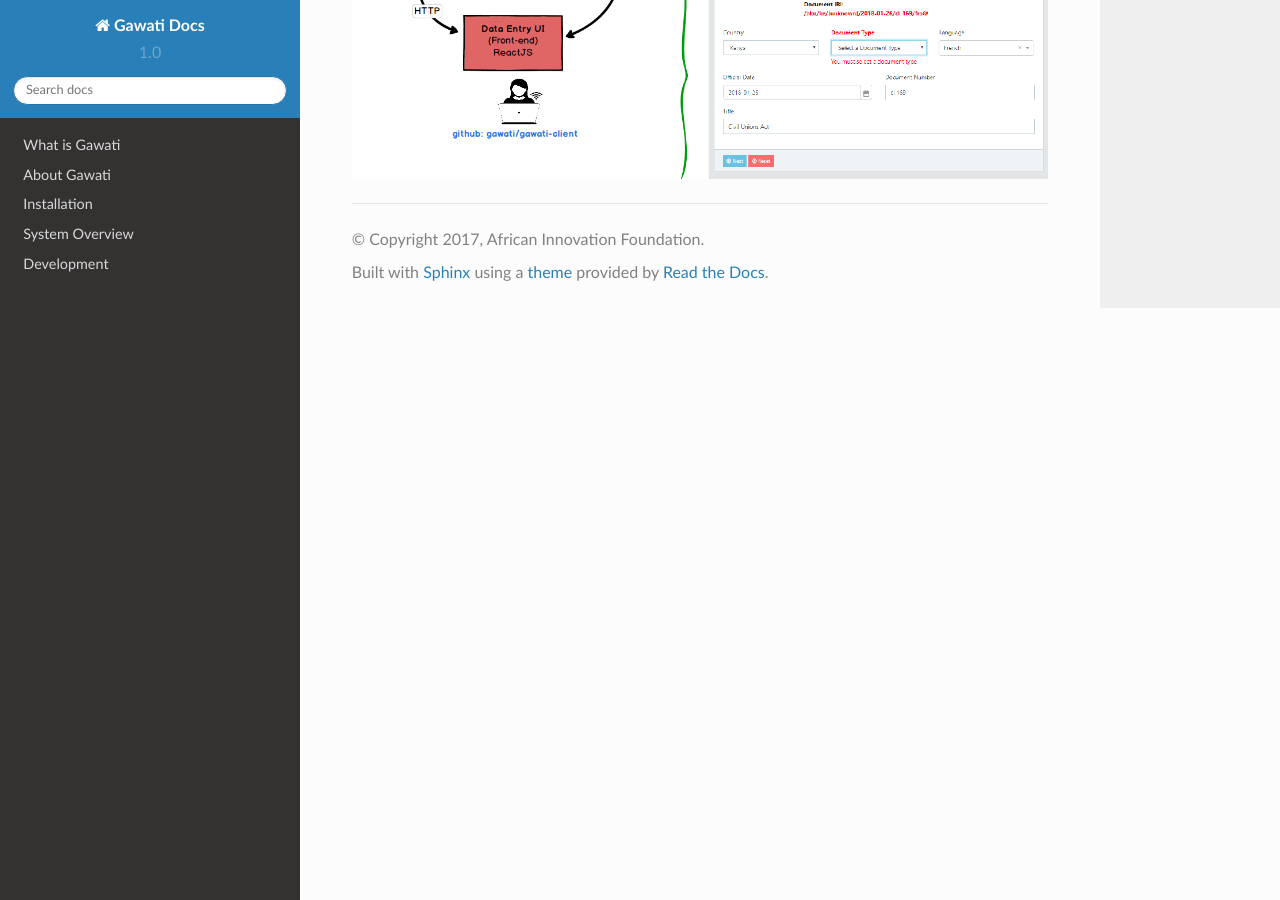
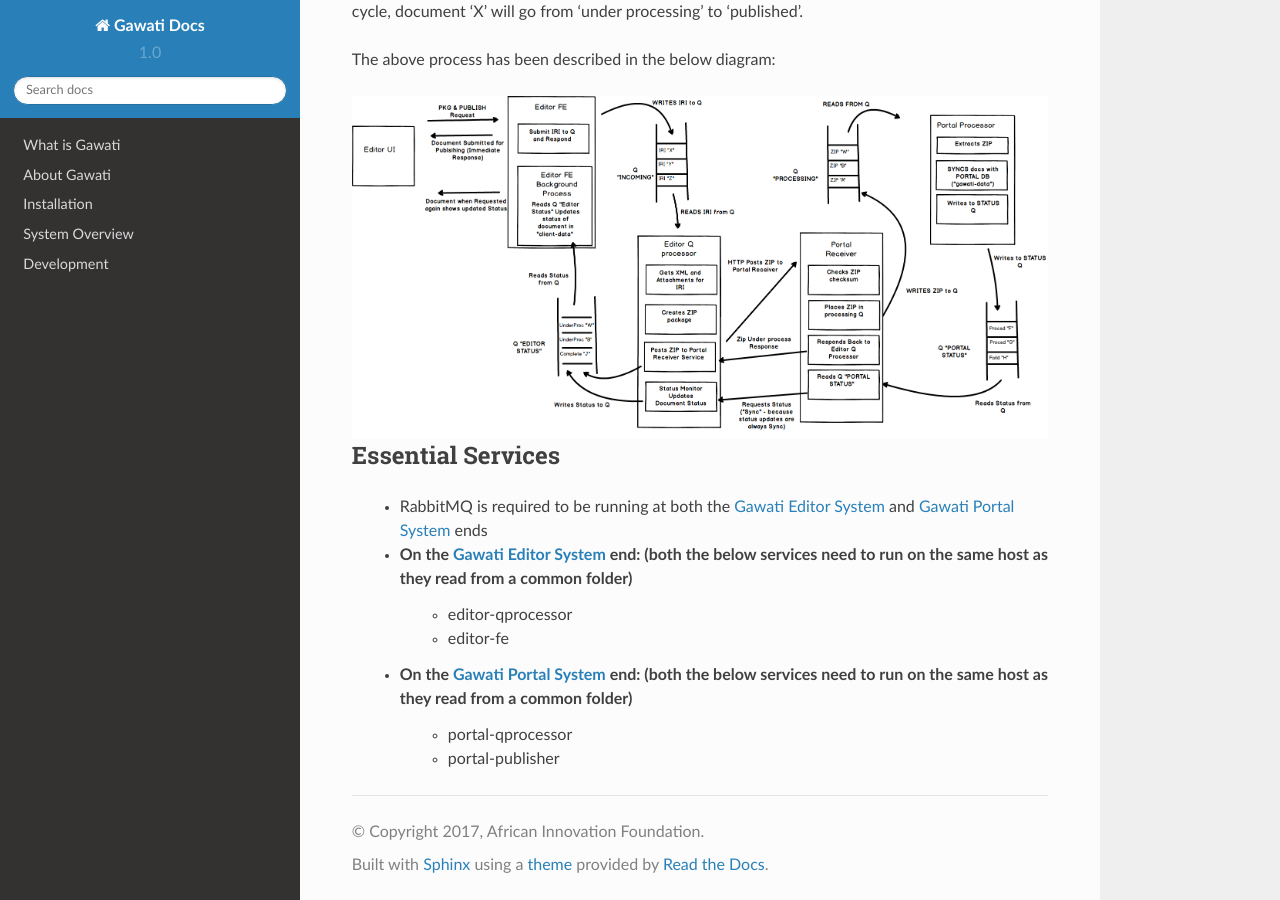
Before and after one commit to gawati/gawati-docs, a Sphinx documentation site: the page built from docs/source/system/about-publication.rst, in a window 1280 px wide and 900 px high, scrolled down 1327 px. Built offline with Sphinx 7.4.7 and the Read the Docs theme 2.0.0, drawn with Linux system fonts in a browser that asks for light colours; some of the changed text lies outside the part shown.

```diff
--- a/docs/source/system/about-publication.rst
+++ b/docs/source/system/about-publication.rst
@@ -3,9 +3,13 @@ Gawati Document Publication
 
 Document Publication in Gawati is a process handled by the :ref:`gawati-editor`. We use an asyncrhonous model in Gawati for document publication. This model is used to allow the Data management aspect and the Publication and search aspect to be used independently of each other even when either of those ends is down. It also has a bearing on how the :ref:`gawati-editor` and the :ref:`gawati-portal` are deployed. All these aspects have been discussed below.
 
-****************************
-Publication in the Editor UI
-****************************
+.. contents:: Table of Contents
+  :local:
+
+
+********************************
+Publication in the Editor System
+********************************
 
 The End user using the system encounters the publication process typically via the :ref:`gawati-editor`. The Publication process is integrated into the application workflow, and appears as a workflow transition (typically called ``publish``). When the user clicks the ``publish`` transition, the document is sent for publication. Note that - it does not imply that the document is immedately published, but only records a desire by the user to publish a particular document. The document status is changed to ``under processing`` and the user can proceed to do other work, note that even if the :ref:`gawati-portal` system is down, the :ref:`gawati-editor` system will work in exactly the same way described here - simply record an event that  a document needs to be published and return control to the user.
 
@@ -15,14 +19,31 @@ Publication Message Queue
 
 When the user clicks a ``publish`` transition. The address of the document (lets call it document 'X', but in reality it is the document's IRI) that is required to be published is placed on a queue reserved for documents that are to be published. A separate server-side process (lets call it editor-queue-processor) continually checks this queue for publication messages, and when it finds one it prepares the document as a compressed zip package based on the address provided and transmits it to the :ref:`gawati-portal`.
 
+********************************
+Publication in the Portal System
+********************************
+
 One the :ref:`gawati-portal` end there is a service that receives the document (lets call it the portal-queue-processor) verifies its validity, and then places it on a publication queue at the :ref:`gawati-portal` end. A separate publisher process periodically checks this publication queue, and posts the received document onto the :ref:`gawati-portal` database, at which point the document 'X' is available online on the portal. The publisher process adds a message to a status event queue indicating that document 'X' has been successfully published.
 
 The portal-queue-processor periodically listens for events on the status queue, and once it received a successfull publication message it sends a message to the editor-queue-processor (over http) that document X has been successfully published. The editor-queue-processor on receipt of the message updates the status of document X on its internal queue which is then used to initiate a workflow transition on the document in the editor system. At the end of a successful publication cycle, document 'X' will go from 'under processing' to 'published'.
 
 The above process has been described in the below diagram:
 
-.. figure:: ./_images/arch_data_entry_tech.png
-  :target: ./_images/arch_data_entry_tech.png
+.. figure:: ./_images/sync.png
+  :target: ./_images/sync.png
   :alt: Data Entry Architecture
   :align: center
   :figclass: align-center
+
+
+******************
+Essential Services
+******************
+
+ * RabbitMQ is required to be running at both the :ref:`gawati-editor` and :ref:`gawati-portal` ends
+ * On the :ref:`gawati-editor` end: (both the below services need to run on the same host as they read from a common folder)
+    - editor-qprocessor
+    - editor-fe
+ * On the :ref:`gawati-portal` end: (both the below services need to run on the same host as they read from a common folder)
+    - portal-qprocessor
+    - portal-publisher
```
Also changed, not shown: docs/source/system/gawati-architecture.rst (+43 -50 lines), docs/source/system/_images/client_arch.png (added), docs/source/system/_images/portal_arch.png (added), docs/source/system/_images/profiles_arch.png (added), docs/source/system/_images/sync.png (added).
